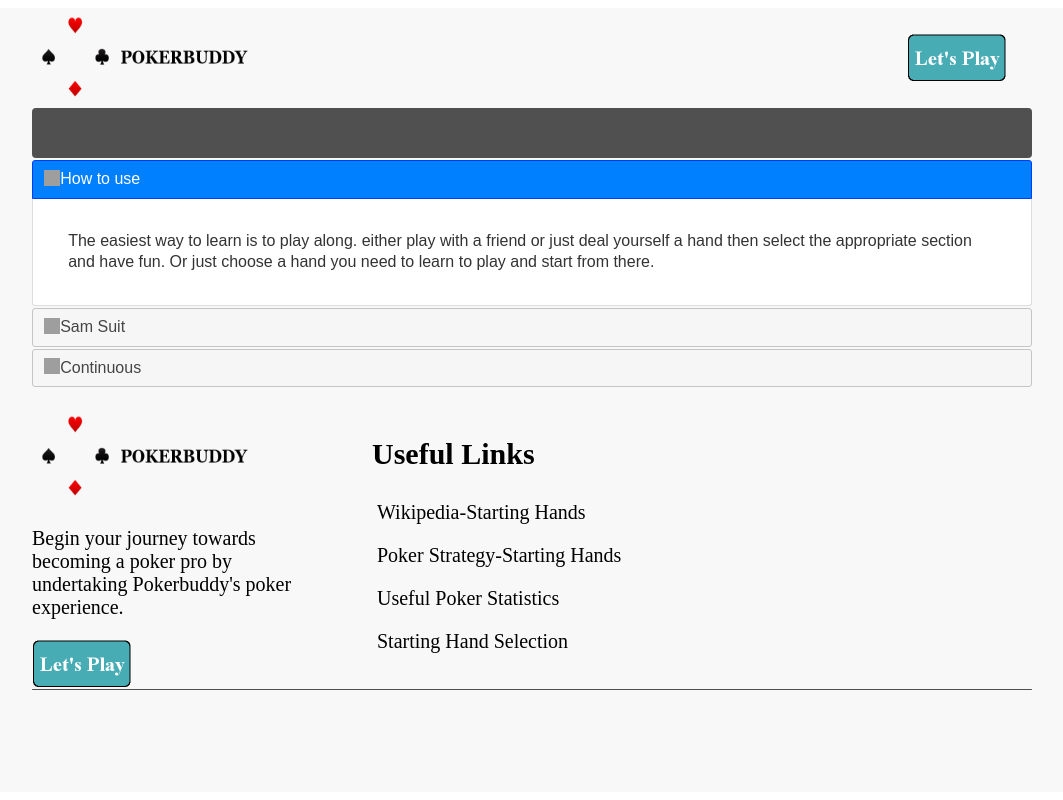
After one commit to nealhartley/PokerBuddy, a PHP site: page /chooseHand.php in a window 1280 px wide. The commit adds this page. Shown: the whole page, without its empty margins (108-1171 px from the left). Run offline with PHP 8.4, Linux system fonts and the light colour scheme; some libraries are stand-ins or nearby versions; grey boxes are pictures that could not be loaded.

Commit message:
added chooseHand and accordion functionality for interface

```diff
--- a/RandomBackground.js
+++ /dev/null
@@ -1,5 +0,0 @@
-/*
- * To change this license header, choose License Headers in Project Properties.
- * To change this template file, choose Tools | Templates
- * and open the template in the editor.
- */
--- /dev/null
+++ b/chooseHand.php
@@ -0,0 +1,20 @@
+<html>
+<link type="text/css" rel="stylesheet" href="style.css">
+    <div id="fullpage">
+        <div id="container">
+            <?php
+            include 'toolBar.php';
+            include 'chooseHandBody.php';
+             ?>
+
+
+
+
+
+
+            <?php
+            include 'disclaimer.php'
+            ?>
+        </div>
+    </div>
+</html>
--- /dev/null
+++ b/chooseHandBody.php
@@ -0,0 +1,28 @@
+<html>
+
+    <link type="text/css" rel="stylesheet" href="style.css">
+    <link rel="stylesheet" href="//code.jquery.com/ui/1.12.0/themes/base/jquery-ui.css">
+    <link rel="stylesheet" href="/resources/demos/style.css">
+  <script src="https://code.jquery.com/jquery-1.12.4.js"></script>
+  <script src="https://code.jquery.com/ui/1.12.0/jquery-ui.js"></script>
+
+    <script>
+
+    $(function(){$("#accordion").accordion();});
+
+    </script>
+
+    <div id="accordion">
+        <h3>How to use</h3>
+        <div><p>The easiest way to learn is to play along. either play with a friend or just deal
+                yourself a hand then select the appropriate section and have fun. Or just choose a
+                hand you need to learn to play and start from there.
+            </p></div>
+
+        <h3>Sam Suit</h3>
+        <div><p>play it like this blah blah blah</p></div>
+
+        <h3>Continuous</h3>
+        <div><p>play it like this blah blah blah</p></div>
+    </div>
+</html>
--- a/disclaimer.php
+++ b/disclaimer.php
@@ -18,7 +18,7 @@
                         undertaking Pokerbuddy's poker experience.</p>
 
                      <!--Original image 200wide by 100high-->
-                <a href="https://www.facebook.com">
+                     <a href="chooseHand.php">
                      <image src = "Images/letsPlayButtonBlue.png"
                             Width="100"
                             Height="50"/>
--- a/frontPageBody.php
+++ b/frontPageBody.php
@@ -39,7 +39,7 @@
 
             <div id = "BigLetsPlay">
                 <!--Original image 200wide by 100high-->
-                <a href="https://www.facebook.com">
+                <a href="chooseHand.php">
                      <image src = "Images/letsPlayButtonBlue.png"
                             Width="200"
                             Height="100"/>
--- a/style.css
+++ b/style.css
@@ -17,6 +17,7 @@
     width: 70%;
     height: 100%;
     margin: auto;
+    min-width: 1000px;
 
 }
 
@@ -59,6 +60,7 @@
     background-color: #505050;
    border-radius: 4px;
 
+
     /*border-color: pink;
     border-style: solid;*/
 }
@@ -91,6 +93,7 @@
 
 .disclaimer{
     color: #505050;
+
 }
 
 /*Big logo in center of FrontPagePciture element*/
@@ -108,6 +111,7 @@
    background-color: #E8E8E8;
    overflow: hidden;
    padding-bottom: 10%;
+
 }
 
 /*Front page picture on left side of body*/
@@ -188,3 +192,33 @@
     border-style: solid;
     */
 }
+
+
+/*
+################################################################################
+4.Choose Hand
+################################################################################
+*/
+
+div.panel{
+    display:none;
+}
+div.panel.show{
+    display:block !important;
+}
+button.accordion {
+    background-color: #eee;
+    color: #444;
+    cursor: pointer;
+    padding: 18px;
+    width: 100%;
+    border: none;
+    text-align: left;
+    outline: none;
+    font-size: 15px;
+    transition: 0.4s;
+}
+
+button.accordion.active, button.accordion:hover {
+    background-color: #ddd;
+}
--- a/toolBar.php
+++ b/toolBar.php
@@ -21,7 +21,7 @@ make sure to link to css: style.css on your page for the right styling"-->
 
                 <!--let's play button-->
                 <div id="letsPlay">
-                 <a href = "https://www.facebook.com">
+                    <a href = "chooseHand.php">
                      <!--Original image 200wide by 100high-->
                      <image src = "Images/letsPlayButtonBlue.png"
                             Width="100"
```
Also changed, not shown: nbproject/private/private.xml (+1 -8 lines).
